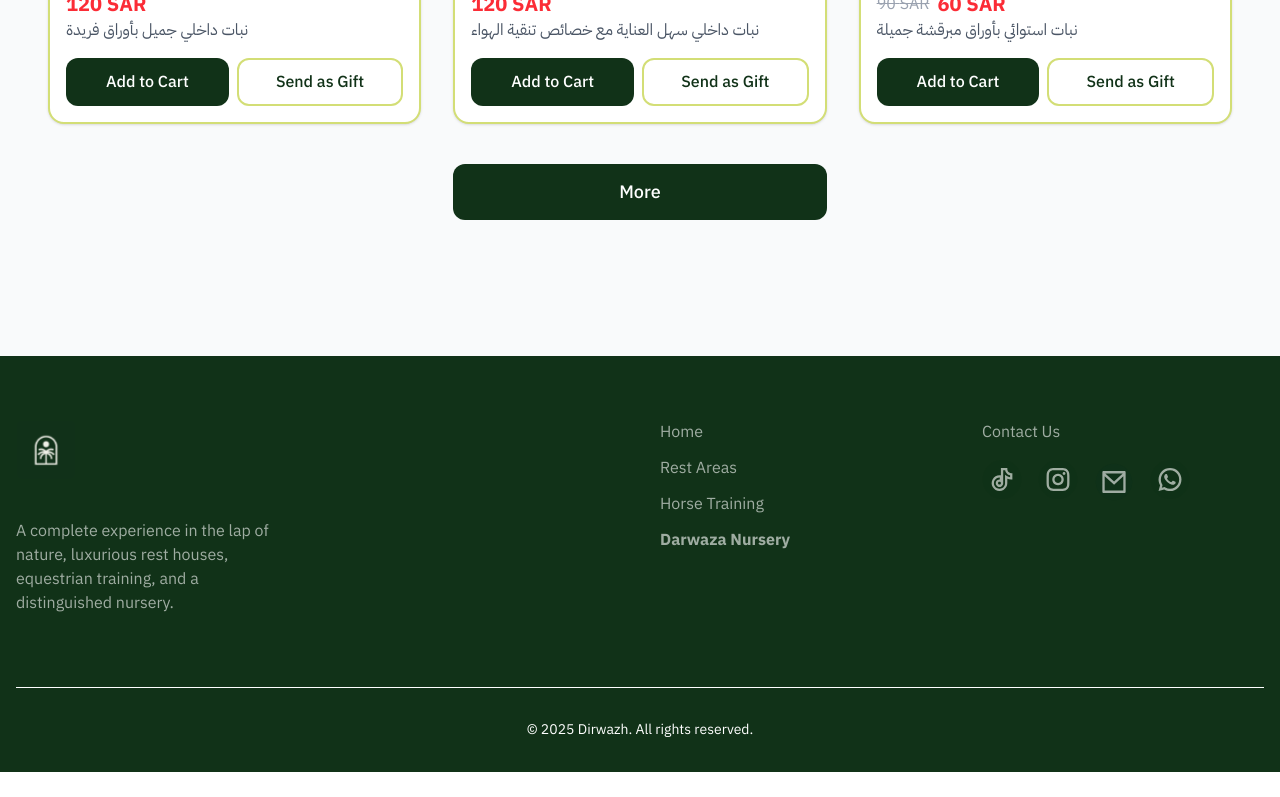
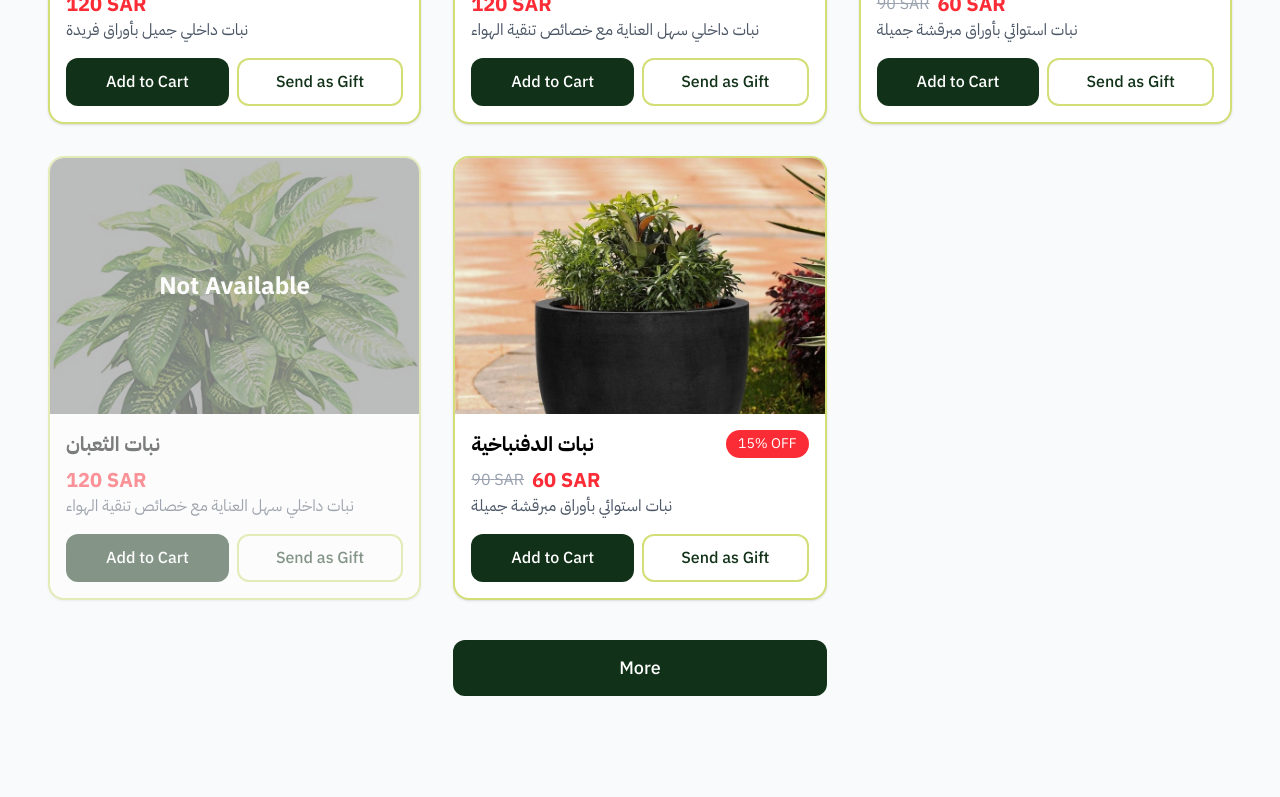
Before and after one commit to ahmedabdelhaleemnoby/dirwaza, a Next.js app in the folder dirwaza-frontend/: page /en/operator in a window 1280 px wide. Shown: the part 616-1413 px from the top of the page. Before the commit the page ends 1388 px from the top, so only its background shows below. Built offline with nearby package versions, Linux system fonts and the light colour scheme.

Commit message:
feat: add new plant entries and enhance availability handling in PlantCard and PlantCardActions components; update localization for availability messages

```diff
--- a/dirwaza-frontend/src/app/[locale]/(client)/operator/page.tsx
+++ b/dirwaza-frontend/src/app/[locale]/(client)/operator/page.tsx
@@ -44,6 +44,29 @@ const getPlants = () => {
       isOnSale: true,
       originalPrice: 90,
     },
+    {
+        id: 4,
+      name: "نبات الثعبان",
+      nameEn: "Snake Plant",
+      price: 120,
+      image: "/images/plants/snake-plant.jpg",
+      description: "نبات داخلي سهل العناية مع خصائص تنقية الهواء",
+      descriptionEn:
+        "Low maintenance indoor plant with air purifying qualities",
+      isAvailable: false,
+    },
+    {
+      id: 5,
+      name: "نبات الدفنباخية",
+      nameEn: "Dieffenbachia Plant",
+      price: 60,
+      image: "/images/plants/dieffenbachia.jpg",
+      description: "نبات استوائي بأوراق مبرقشة جميلة",
+      descriptionEn: "Tropical plant with beautiful variegated leaves",
+      isAvailable: true,
+      isOnSale: true,
+      originalPrice: 90,
+    },
   ];
 };
 
--- a/dirwaza-frontend/src/components/operator/PlantCard.tsx
+++ b/dirwaza-frontend/src/components/operator/PlantCard.tsx
@@ -23,7 +23,7 @@ export default function PlantCard({ plant }: PlantCardProps) {
   const t = useTranslations("OperatorPage.plants");
 
   return (
-    <Card className="flex flex-col h-full border-primary-light border-2">
+    <Card className="flex flex-col h-full border-primary-light border-2 disabled:opacity-50 " disabled={!plant.isAvailable}>
       <div className="relative h-64 w-full">
         <Image
           src={plant.image}
@@ -32,6 +32,13 @@ export default function PlantCard({ plant }: PlantCardProps) {
           className="object-cover object-top"
           sizes="(max-width: 768px) 100vw, (max-width: 1200px) 50vw, 33vw"
         />
+        {!plant.isAvailable && (
+          <div className="absolute top-0 left-0 w-full h-full bg-black/50 flex items-center justify-center">
+            <span className="text-white text-2xl font-bold">
+              {t("notAvailable")}
+            </span>
+          </div>
+        )}
       </div>
 
       <div className="p-4 flex flex-col flex-grow relative">
--- a/dirwaza-frontend/src/components/operator/PlantCardActions.tsx
+++ b/dirwaza-frontend/src/components/operator/PlantCardActions.tsx
@@ -14,6 +14,7 @@ interface PlantCardActionsProps {
     image: string;
     isOnSale?: boolean;
     originalPrice?: number;
+    isAvailable: boolean;
   };
 }
 
@@ -36,7 +37,7 @@ export default function PlantCardActions({ plant }: PlantCardActionsProps) {
 
   return (
     <div className="flex gap-2">
-      <Button size="md" className="flex-1" onClick={handleAddToCart}>
+      <Button size="md" className="flex-1" onClick={handleAddToCart}  disabled={!plant.isAvailable}>
         {t("addToCart")}
       </Button>
       <Button
@@ -44,6 +45,7 @@ export default function PlantCardActions({ plant }: PlantCardActionsProps) {
         size="md"
         href="/operator/gift-form"
         className="flex-1 border-primary-light"
+        disabled={!plant.isAvailable}
       >
         {t("sendAsGift")}
       </Button>
--- a/dirwaza-frontend/src/components/ui/Button.tsx
+++ b/dirwaza-frontend/src/components/ui/Button.tsx
@@ -26,7 +26,7 @@ const Button = ({
   rounded=false,
   type = 'button'
 }: ButtonProps) => {
-  const baseClasses = "inline-flex items-center justify-center  cursor-pointer font-medium transition-all duration-300 focus:outline-none focus:ring-2 focus:ring-offset-2";
+  const baseClasses = "inline-flex items-center justify-center disabled:!cursor-not-allowed cursor-pointer font-medium transition-all duration-300 focus:outline-none focus:ring-2 focus:ring-offset-2";
 
   const variantClasses = {
     primary: "bg-primary text-white hover:bg-primary focus:ring-primary/50",
@@ -45,14 +45,14 @@ const Button = ({
 
   if (href) {
     return (
-      <Link href={href} className={allClasses}>
+      <Link href={ href} className={allClasses} >
         {children}
       </Link>
     );
   }
 
   return (
-    <button className={allClasses} onClick={onClick} type={type} disabled={disabled}>
+    <button className={allClasses} onClick={onClick} type={type} disabled={disabled} >
       {children}
     </button>
   );
--- a/dirwaza-frontend/src/components/ui/Card.tsx
+++ b/dirwaza-frontend/src/components/ui/Card.tsx
@@ -4,12 +4,13 @@ interface CardProps extends HTMLAttributes<HTMLDivElement> {
   className?: string;
   children: React.ReactNode;
   hasHover?: boolean;
+  disabled?: boolean;
 }
 
-const Card = ({ className = '', children, hasHover = true, ...props }: CardProps) => {
+const Card = ({ className = '', children,disabled = false, hasHover = true, ...props }: CardProps) => {
   return (
     <div
-      className={`bg-white rounded-2xl shadow border border-accent overflow-hidden transition-all duration-300 ${hasHover ? "hover:shadow-xl hover:translate-y-[-5px]" : ""} ${className}`}
+      className={`bg-white rounded-2xl shadow border border-accent overflow-hidden transition-all duration-300 ${hasHover ? "hover:shadow-xl hover:translate-y-[-5px]" : ""} ${className} ${disabled ? "opacity-50 cursor-not-allowed" : ""}`}
       {...props}
     >
       {children}
--- a/dirwaza-frontend/src/messages/ar.json
+++ b/dirwaza-frontend/src/messages/ar.json
@@ -406,7 +406,8 @@
       "currency": "ريال",
       "sale": "خصم {value}%",
       "outOfStock": "نفذت الكمية",
-      "addedToCart": "تمت الإضافة إلى السلة بنجاح!"
+      "addedToCart": "تمت الإضافة إلى السلة بنجاح!",
+      "notAvailable": "غير متاح"
     },
     "more": "المزيد"
   },
--- a/dirwaza-frontend/src/messages/en.json
+++ b/dirwaza-frontend/src/messages/en.json
@@ -405,7 +405,8 @@
       "currency": "SAR",
       "sale": "{value}% OFF",
       "outOfStock": "Out of Stock",
-      "addedToCart": "Added to cart successfully!"
+      "addedToCart": "Added to cart successfully!",
+      "notAvailable": "Not Available"
     },
     "more": "More"
   },
```
